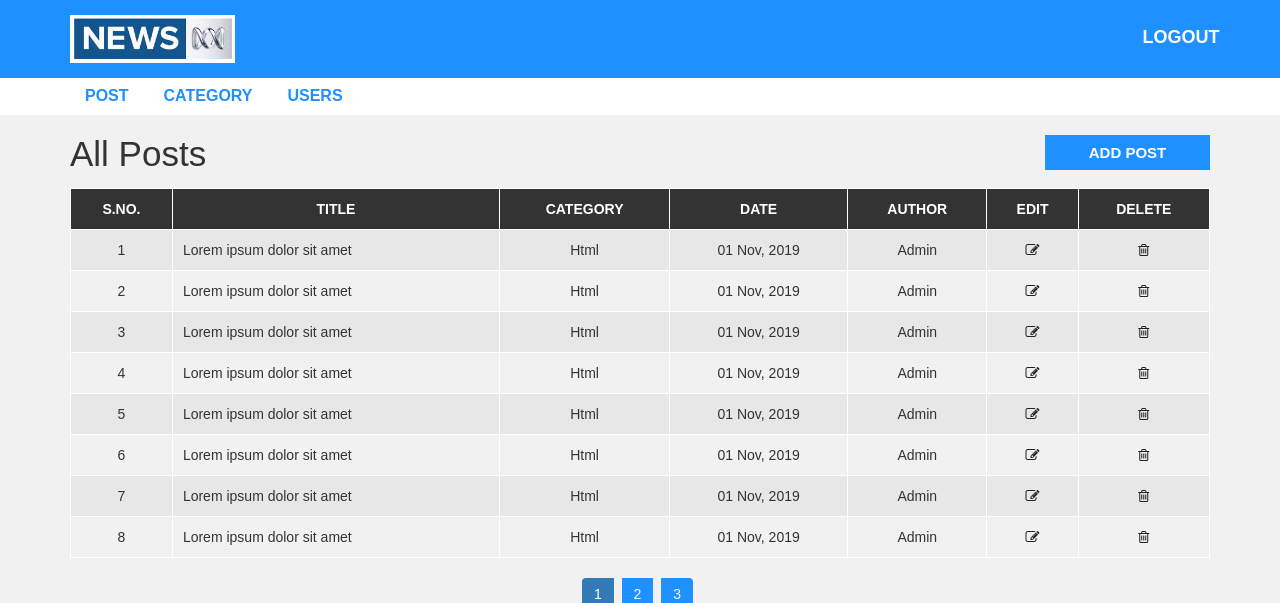
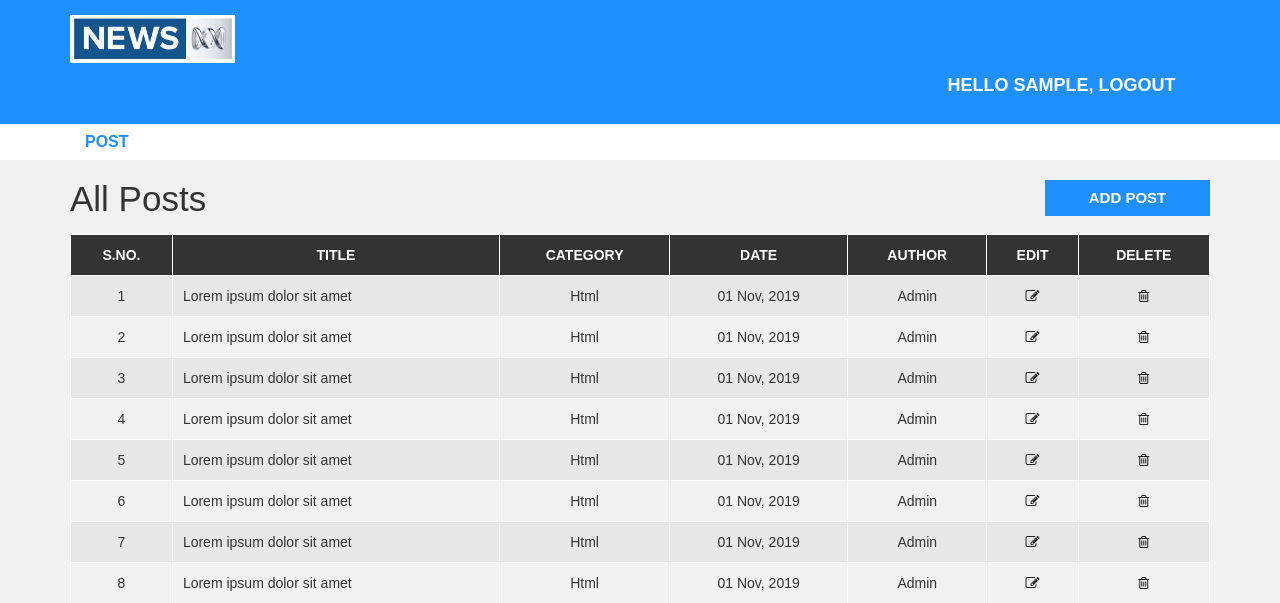
Before and after one commit to ahmedezaz/newspaper, a PHP site: page /news-template/admin/post.php in a window 1280 px wide. Shown: the top 603 px of the page. Run offline with PHP 8.4, Linux system fonts and the light colour scheme; the visitor is signed in with stand-in values (Sample User, id 1).

Commit message:
Update header.php
login feature update

```diff
--- a/admin/header.php
+++ b/admin/header.php
@@ -1,4 +1,13 @@
 <!DOCTYPE html>
+<?php
+
+session_start();
+
+if(!isset($_SESSION['username'])){
+    header ('Location: http://localhost/news-template/admin/');
+}
+
+?>
 <html lang="en">
     <head>
         <meta charset="UTF-8">
@@ -26,8 +35,8 @@
                     </div>
                     <!-- /LOGO -->
                       <!-- LOGO-Out -->
-                    <div class="col-md-offset-9  col-md-1">
-                        <a href="logout.php" class="admin-logout" >logout</a>
+                    <div class="col-md-offset-9  col-md-3">
+                        <a href="logout.php" class="admin-logout" >Hello <?php echo $_SESSION['username'] ?>, logout</a>
                     </div>
                     <!-- /LOGO-Out -->
                 </div>
@@ -43,12 +52,20 @@
                             <li>
                                 <a href="post.php">Post</a>
                             </li>
+
+                            <?php
+                            if($_SESSION['role'] == '1'){
+
+
+                            ?>
                             <li>
                                 <a href="category.php">Category</a>
                             </li>
                             <li>
                                 <a href="users.php">Users</a>
                             </li>
+
+                            <?php } ?>
                         </ul>
                     </div>
                 </div>
```
